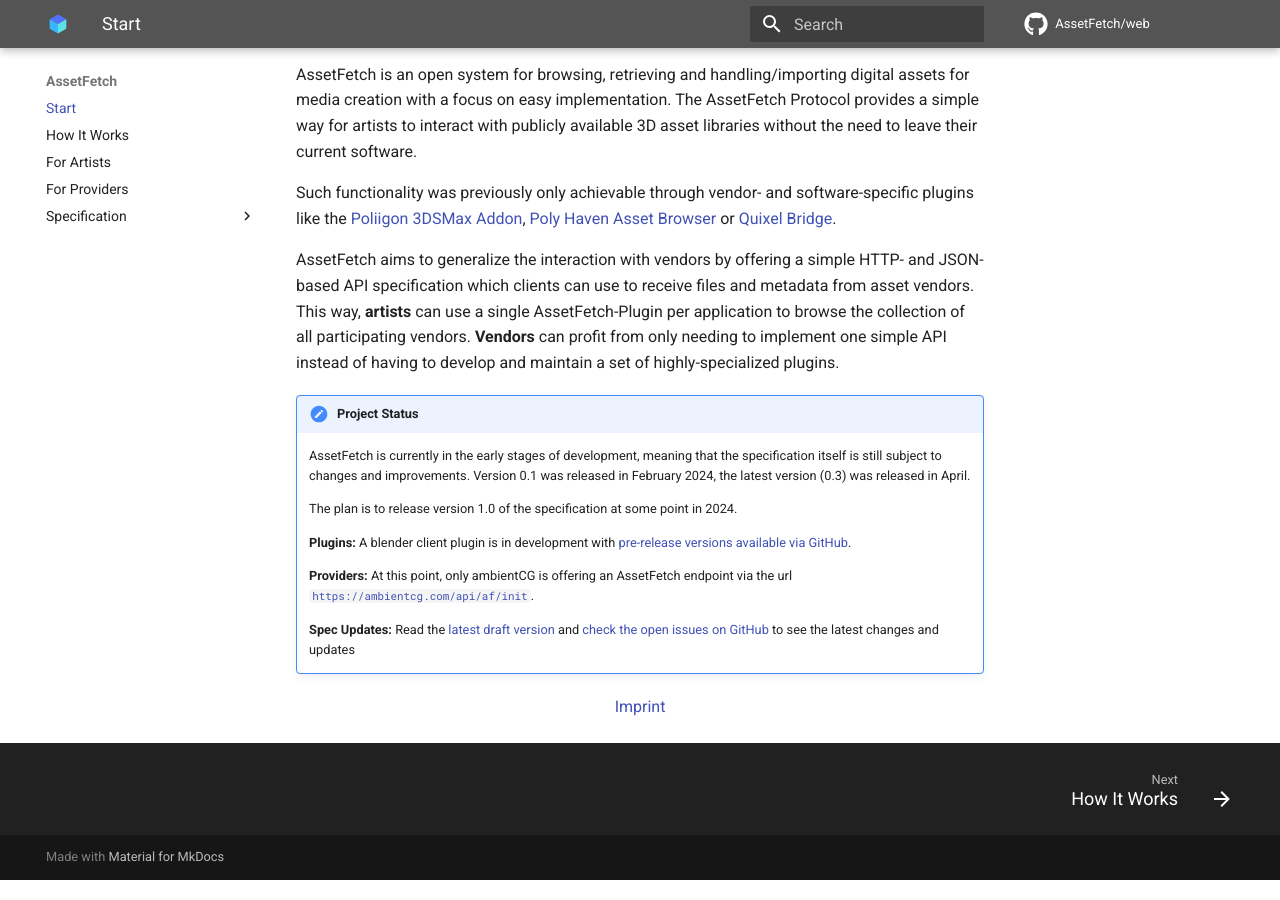
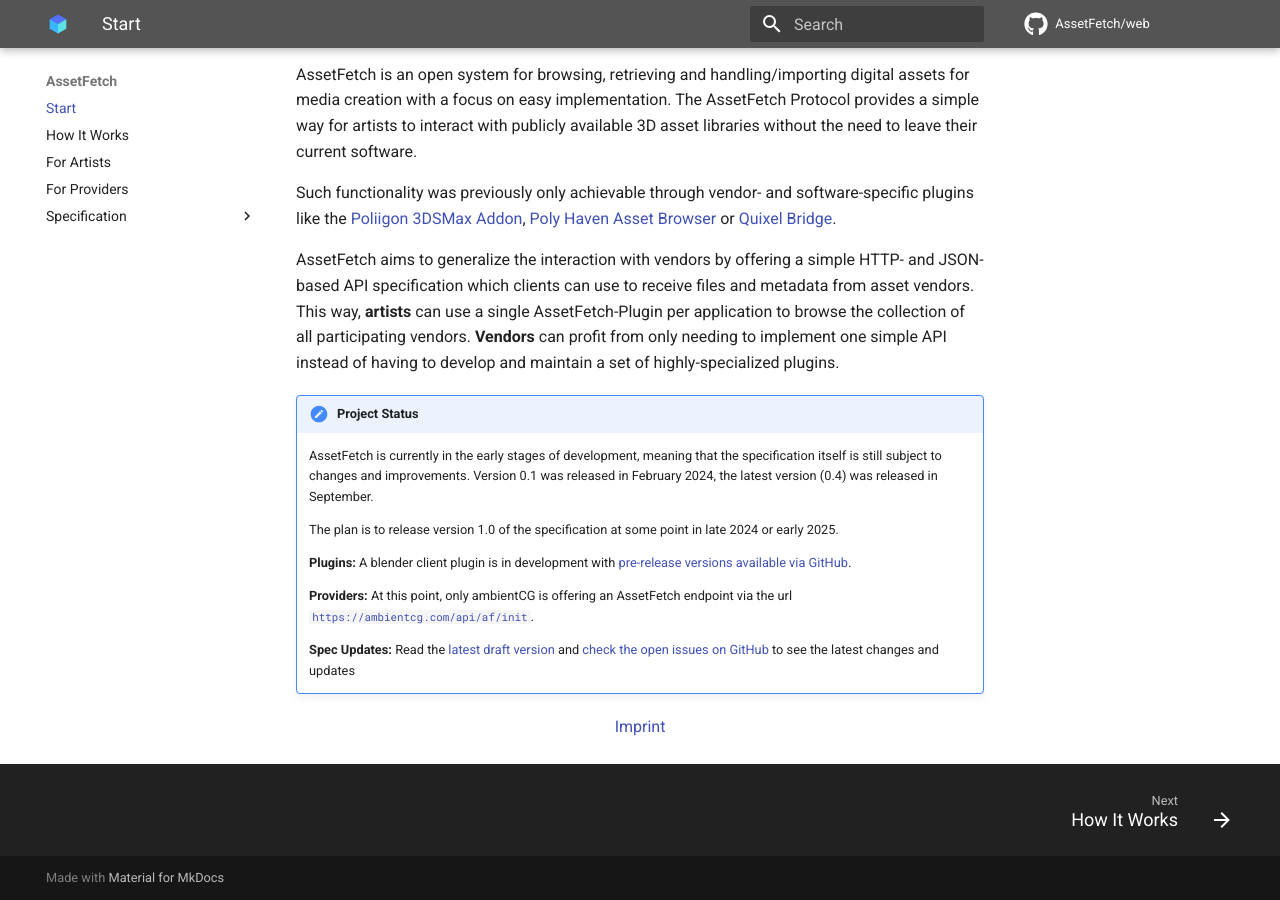
Before and after one commit to AssetFetch/web, an MkDocs documentation site: the page built from docs/index.md, in a window 1280 px wide and 900 px high, scrolled down 543 px. Built offline with MkDocs 1.6.1 and Material for MkDocs 9.7.7, drawn with Linux system fonts in a browser that asks for light colours; comment, search, counter and statistics services are not loaded.

Commit message:
Update index.md

```diff
--- a/docs/index.md
+++ b/docs/index.md
@@ -13,9 +13,9 @@ This way, **artists** can use a single AssetFetch-Plugin per application to brow
 
 !!! note "Project Status"
 	AssetFetch is currently in the early stages of development, meaning that the specification itself is still subject to changes and improvements.
-	Version 0.1 was released in February 2024, the latest version (0.3) was released in April.
+	Version 0.1 was released in February 2024, the latest version (0.4) was released in September.
 
-	The plan is to release version 1.0 of the specification at some point in 2024.
+	The plan is to release version 1.0 of the specification at some point in late 2024 or early 2025.
 
 	**Plugins:**
 	A blender client plugin is in development with [pre-release versions available via GitHub](https://github.com/struffel/assetfetch-blender).
```
